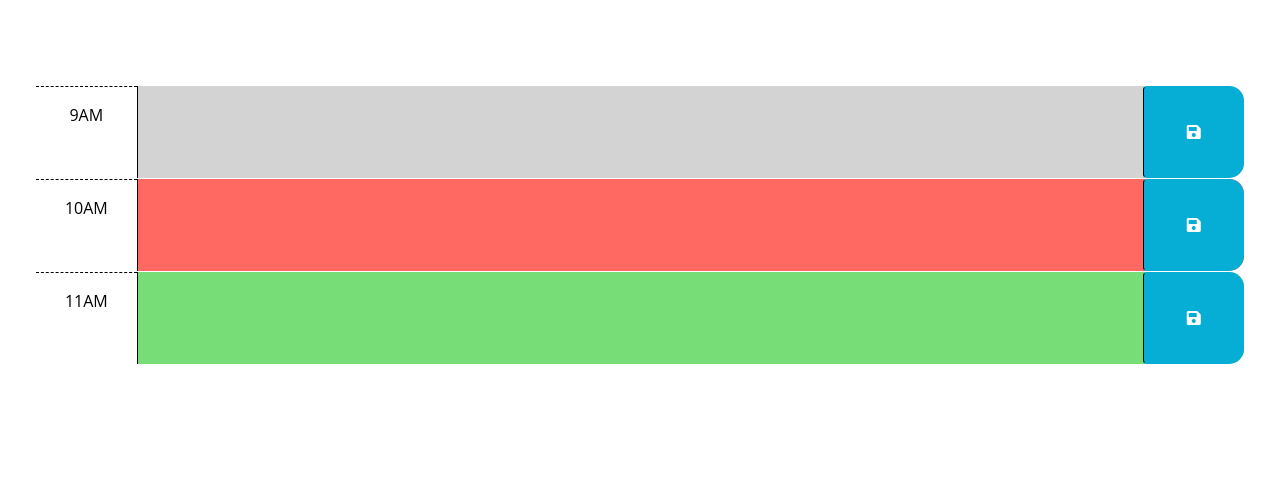
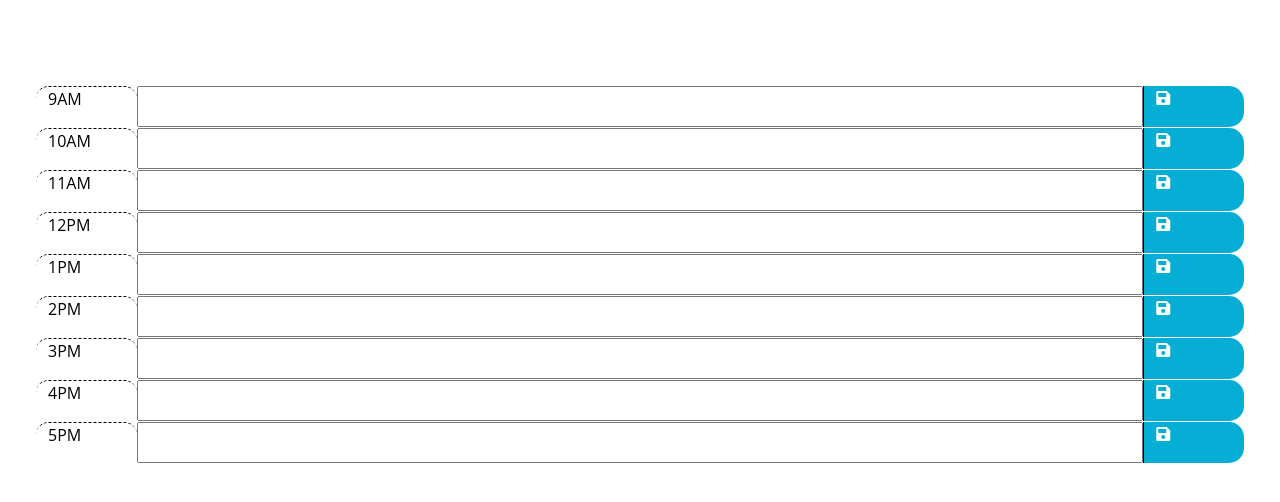
Before and after one commit to robbi19/Work-Day-Scheduler-, a plain HTML site: page Develop/index.html in a window 1280 px wide. Shown: the part 166-668 px from the top of the page. Drawn offline with nearby package versions, Linux system fonts and the light colour scheme.

Commit message:
fix hours on html

```diff
--- a/Develop/index.html
+++ b/Develop/index.html
@@ -31,43 +31,87 @@
       <p id="currentDay" class="lead"></p>
     </header>
     <div class="container-fluid px-5">
-      <!-- Use class for "past", "present", and "future" to apply styles to the
-        time-block divs accordingly. The javascript will need to do this by
-        adding/removing these classes on each div by comparing the hour in the
-        id to the current hour. The html provided below is meant to be an example
-        demonstrating how the css provided can be leveraged to create the
-        desired layout and colors. The html below should be removed or updated
-        in the finished product. Remember to delete this comment once the
-        code is implemented.
-        -->
+      <!-- 9AM Timesection go here -->
+      <div class="row">
+        <p class="col-sm-1 time-block hour">9AM</p>
+        <input class="col-sm-10 description" id="9">
+        <div class="col-1 saveBtn i:hover">
+          <i class="fas fa-save"></i>
+          <span class="oi oi-clipboard"></span>
+          </div>
+      </div>
+      <!-- 10AM Timesection go here -->
+      <div class="row">
+        <p class="col-sm-1 time-block hour">10AM</p>
+        <input class="col-sm-10 description" id="10">
+        <div class="col-1 saveBtn i:hover">
+          <i class="fas fa-save"></i>
+          <span class="oi oi-clipboard"></span>
+          </div>
+      </div>
+      <!-- 11AM Timesection go here -->
+      <div class="row">
+        <p class="col-sm-1 time-block hour">11AM</p>
+        <input class="col-sm-10 description" id="11">
+        <div class="col-1 saveBtn i:hover">
+          <i class="fas fa-save"></i>
+          <span class="oi oi-clipboard"></span>
+          </div>
+      </div>
+      <!-- 12PM Timesection go here -->
+      <div class="row">
+        <p class="col-sm-1 time-block hour">12PM</p>
+        <input class="col-sm-10 description" id="12">
+        <div class="col-1 saveBtn i:hover">
+          <i class="fas fa-save"></i>
+          <span class="oi oi-clipboard"></span>
+          </div>
+      </div>
+      <!-- 1PM Timesection go here -->
+      <div class="row">
+        <p class="col-sm-1 time-block hour">1PM</p>
+        <input class="col-sm-10 description" id="13">
+        <div class="col-1 saveBtn i:hover">
+          <i class="fas fa-save"></i>
+          <span class="oi oi-clipboard"></span>
+          </div>
+      </div>
+        <!-- 2PM Timesection go here -->
+        <div class="row">
+          <p class="col-sm-1 time-block hour">2PM</p>
+          <input class="col-sm-10 description" id="14">
+          <div class="col-1 saveBtn i:hover">
+            <i class="fas fa-save"></i>
+            <span class="oi oi-clipboard"></span>
+            </div>
+      </div>
+        <!-- 3PM Timesection go here -->
+        <div class="row">
+          <p class="col-sm-1 time-block hour">3PM</p>
+          <input class="col-sm-10 description" id="15">
+          <div class="col-1 saveBtn i:hover">
+            <i class="fas fa-save"></i>
+            <span class="oi oi-clipboard"></span>
+            </div>
+      </div>
+        <!-- 4PM Timesection go here -->
+        <div class="row">
+          <p class="col-sm-1 time-block hour">4PM</p>
+          <input class="col-sm-10 description" id="16">
+          <div class="col-1 saveBtn i:hover">
+            <i class="fas fa-save"></i>
+            <span class="oi oi-clipboard"></span>
+            </div>
+      </div>
+       <!-- 5PM Timesection go here -->
+      <div class="row">
+        <p class="col-sm-1 time-block hour">5PM</p>
+        <input class="col-sm-10 description" id="17">
+        <div class="col-1 saveBtn i:hover">
+          <i class="fas fa-save"></i>
+          <span class="oi oi-clipboard"></span>
+          </div>
 
-      <!-- Example of a past time block. The "past" class adds a gray background color. -->
-      <div id="hour-9" class="row time-block past">
-        <div class="col-2 col-md-1 hour text-center py-3">9AM</div>
-        <textarea class="col-8 col-md-10 description" rows="3"> </textarea>
-        <button class="btn saveBtn col-2 col-md-1" aria-label="save">
-          <i class="fas fa-save" aria-hidden="true"></i>
-        </button>
-      </div>
-
-      <!-- Example of a present time block. The "present" class adds a red background color. -->
-      <div id="hour-10" class="row time-block present">
-        <div class="col-2 col-md-1 hour text-center py-3">10AM</div>
-        <textarea class="col-8 col-md-10 description" rows="3"> </textarea>
-        <button class="btn saveBtn col-2 col-md-1" aria-label="save">
-          <i class="fas fa-save" aria-hidden="true"></i>
-        </button>
-      </div>
-
-      <!-- Example of a future time block. The "future" class adds a green background color. -->
-      <div id="hour-11" class="row time-block future">
-        <div class="col-2 col-md-1 hour text-center py-3">11AM</div>
-        <textarea class="col-8 col-md-10 description" rows="3"> </textarea>
-        <button class="btn saveBtn col-2 col-md-1" aria-label="save">
-          <i class="fas fa-save" aria-hidden="true"></i>
-        </button>
-      </div>
-    </div>
 
     <script src="https://cdnjs.cloudflare.com/ajax/libs/jquery/3.2.1/jquery.min.js"></script>
     <script src="https://cdn.jsdelivr.net/npm/dayjs@1.11.3/dayjs.min.js"
```
Also changed, not shown: Assets/05-third-party-apis-homework-demo.gif (deleted).
